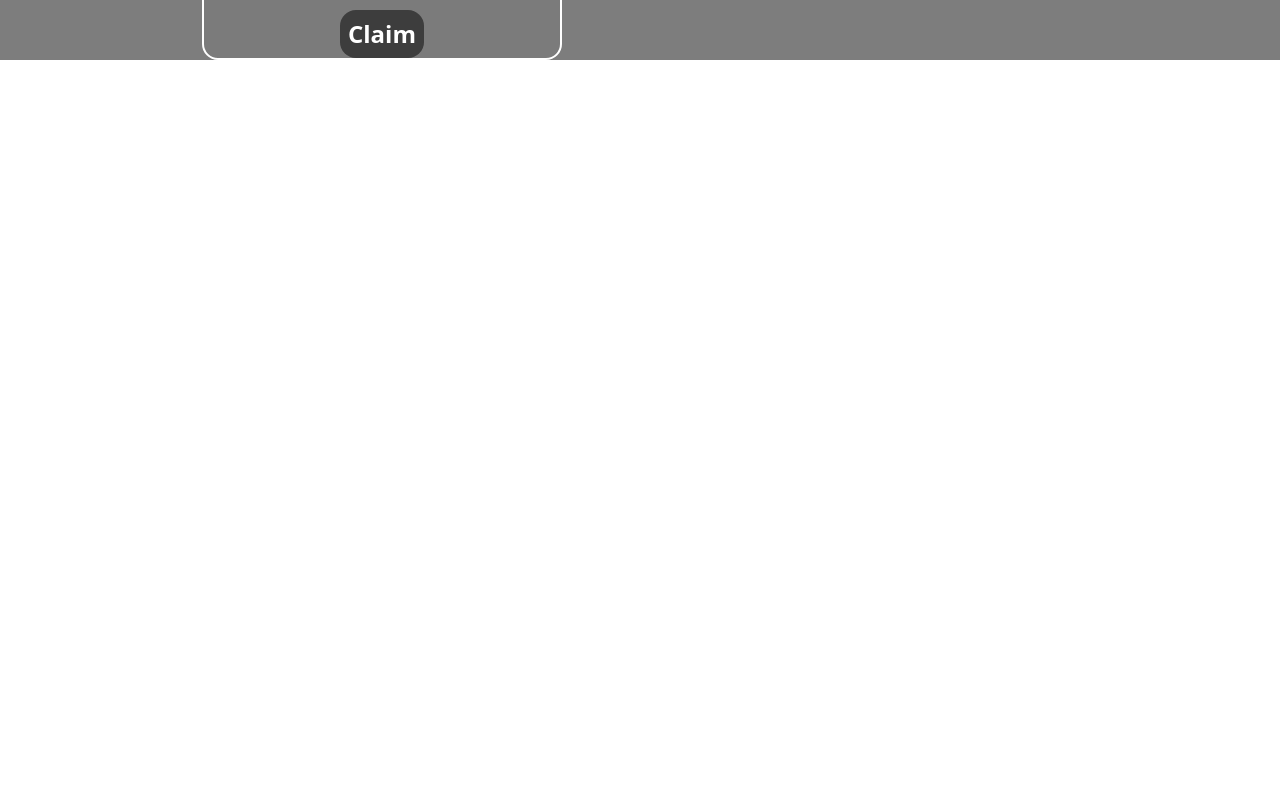
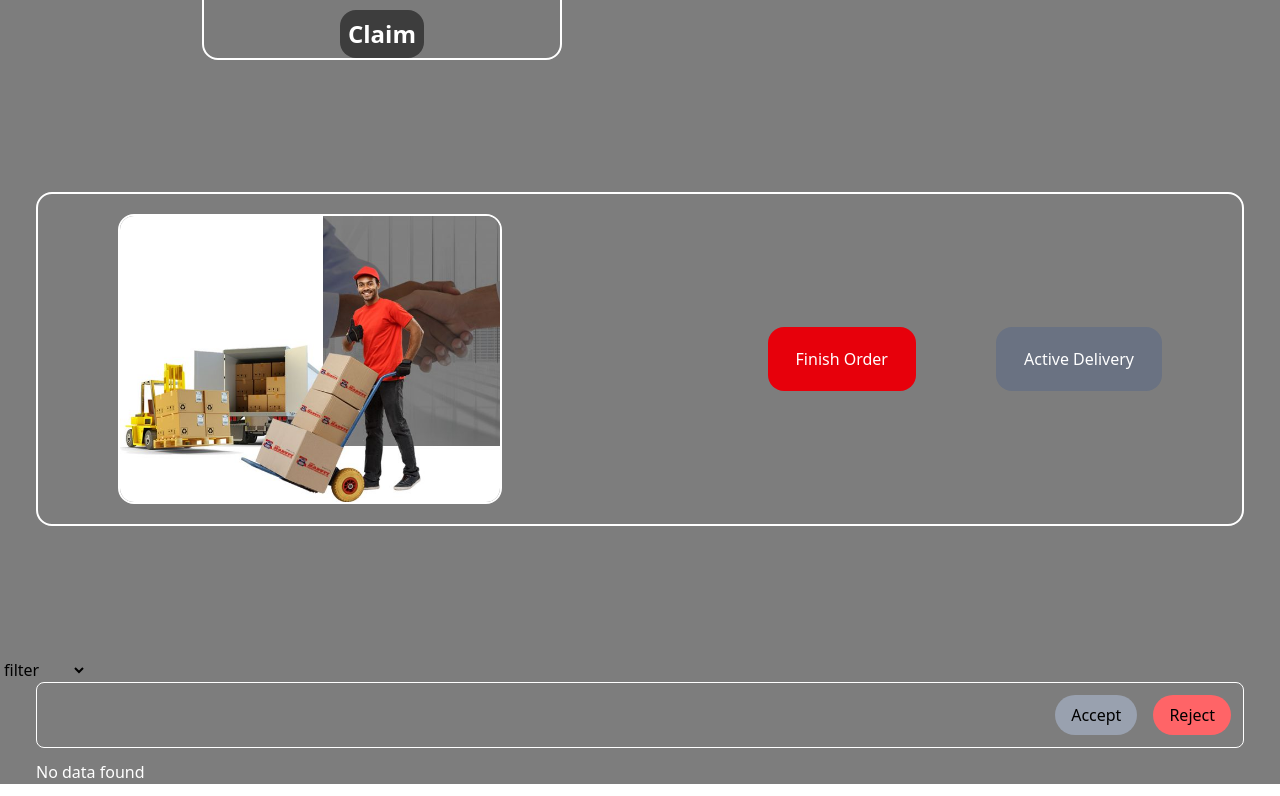
Before and after one commit to DeepakSekar003/Load_Vehicles, a React (Vite) app in the folder Load_Vehicles/: page /Driverfnc in a window 1280 px wide. Shown: the part 1380-2176 px from the top of the page. Before the commit the page ends 1440 px from the top, so only its background shows below. Built offline with nearby package versions, Linux system fonts and the light colour scheme.

Commit message:
Complete the Driver Page Design

```diff
--- a/Load_Vehicles/src/components/LoginPage.jsx
+++ b/Load_Vehicles/src/components/LoginPage.jsx
@@ -4,6 +4,7 @@ import Otp from './Otp'
 import HomePage from '../pages/HomePage'
 import SignupPage from "../components/SignupPage"
 import CustomerPage from '../pages/CustomerPage'
+import Driverfnc from '../pages/DriverPage'
 const LoginPage = () => {
 
 const [flow,setFlow] = useState(null)
@@ -22,7 +23,7 @@ const book =[
 const earn =[
     <B_mobilenum Next={handlePage} setSelectedUser={setSelectedUser}/>,
     <Otp Next={handlePage}  Back={handleBack} selectedUser={selectedUser}/>,
-    <HomePage Next={handlePage}/>
+    <Driverfnc Next={handlePage}/>
 ];
 
 const renderSteps =()=>{
--- a/Load_Vehicles/src/components/SignupPage.jsx
+++ b/Load_Vehicles/src/components/SignupPage.jsx
@@ -8,6 +8,7 @@ import Accountdetail from "../components/Accountdetail";
 import Details from "../components/Details";
 import LoginPage from "../components/LoginPage"
 import CustomerPage from "../pages/CustomerPage";
+import Driverfnc from "../pages/DriverPage";
 
 const SignupPage = ({ text }) => {
   const [flowType, setFlowType] = useState(null);
@@ -34,6 +35,7 @@ const SignupPage = ({ text }) => {
     <Vehicles Next={handleNext} Back={handleBack} />,
     <Accountdetail Next={handleNext} Back={handleBack} />,
     <Details Next={handleNext} Back={handleBack} />,
+    <Driverfnc Next={handleNext}/>
 
   ];
 
--- a/Load_Vehicles/src/pages/DriverPage.jsx
+++ b/Load_Vehicles/src/pages/DriverPage.jsx
@@ -80,6 +80,52 @@ const Driverfnc = () => {
                     <p className=" mt-9 text-2xl text-white">Drive Count</p>
                 </div>
                 </div>
+                  <div className=" flex mt-33 mb-33 justify-between items-center border-2 border-white mx-9 rounded-2xl">
+            <div className=" ml-20 mt-5 mb-5">
+                <img src={activedelivery} alt="activedelivery" className=" w-96 border-2 rounded-2xl border-white"/>
+            </div>
+
+            <div className="flex flex-col text-white text-2xl font-bold">
+
+            </div>
+
+            <div>
+                    <button
+                        className="px-7 py-5 bg-red-600 hover:bg-red-800 text-white rounded-2xl mr-20">
+                        Finish Order
+                    </button>
+                    <button className="px-7 py-5 bg-gray-500 text-white rounded-2xl mr-20">
+                        Active Delivery
+                    </button>
+            </div>
+        </div>
+
+         <div>
+            <select>
+                <option value="" > filter </option>
+                <option value="" > Business </option>
+                <option value="" > Personal </option>
+            </select>
+        </div>
+         <div className=" px-9 w-full mb-3">
+                <div  className="flex justify-between items-center border border-white p-3 rounded-lg mb-3">
+                    <span className="text-white">
+
+                    </span>
+                    <div>
+                        <button
+                            className={"px-4 py-2 rounded-full mr-4  bg-gray-400  hover:bg-green-600"
+                            }>
+                            Accept
+                        </button>
+                        <button
+                            className=" bg-red-400 px-4 py-2 rounded-full hover:bg-red-600">
+                            Reject
+                        </button>
+                    </div>
+                </div>
+                <span className="text-white">No data found</span>
+        </div>
             </div>
         </>
     );
```
